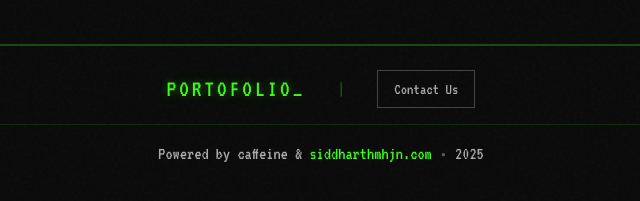
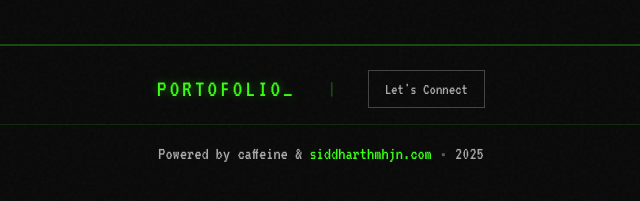
Before and after one commit to code-graha/protofolio, a plain HTML site: page 405.html in a window 1280 px wide. Shown: the part 537-738 px from the top of the page, 319-959 px from the left. Drawn offline with nearby package versions, Linux system fonts and the light colour scheme; animation ran at ten frames a second.

Commit message:
v2.2 - Updated error pages

```diff
--- a/405.html
+++ b/405.html
@@ -17,7 +17,7 @@
     <!-- Header -->
     <header>
       <div class="header-top">
-        <div class="logo">PORTOFOLIO<span class="blink">_</span></div>
+        <div class="logo" id="header-logo"></div>
         <div class="header-status">
           <span class="status-dot"></span>
           <span>SYSTEM ONLINE</span>
@@ -35,9 +35,9 @@
     <!-- Error Content -->
     <div class="error-box-container">
       <div class="error-main-box">
-        <div class="error-code-large">405</div>
-        <div class="error-label">METHOD NOT ALLOWED</div>
-        <p class="error-desc">The request method is not supported for this resource.</p>
+        <div class="error-code-large" id="error-code"></div>
+        <div class="error-label" id="error-label"></div>
+        <p class="error-desc" id="error-desc"></p>
         <div class="error-nav">
           <a href="/">Return Home</a>
           <span class="separator">|</span>
@@ -49,18 +49,43 @@
     <!-- Footer -->
     <footer>
       <div class="footer-main">
-        <span class="footer-logo">PORTOFOLIO<span class="blink">_</span></span>
+        <span class="footer-logo" id="footer-logo"></span>
         <span class="footer-divider">|</span>
-        <a href="https://wa.me/8448455357" target="_blank" class="footer-link">Contact Us</a>
+        <a id="footer-contact" href="#" target="_blank" class="footer-link"></a>
       </div>
       <div class="footer-bottom">
-        <span>Powered by caffeine & <a href="https://siddharthmhjn.com" target="_blank" class="footer-credit-link">siddharthmhjn.com</a></span>
-        <span>2025</span>
+        <span id="footer-powered"></span>
+        <span id="footer-year"></span>
       </div>
     </footer>
 
   </div>
 
+  <script>
+    fetch('/portfolios-data.json')
+      .then(res => res.json())
+      .then(data => {
+        const site = data.site;
+        const contact = data.contact;
+        const error = data.errors['405'];
+
+        // Header
+        document.getElementById('header-logo').innerHTML = site.name.split('_')[0] + '<span class="blink">_</span>';
+        document.title = error.title + ' | ' + site.name;
+
+        // Error content
+        document.getElementById('error-code').textContent = error.code;
+        document.getElementById('error-label').textContent = error.label;
+        document.getElementById('error-desc').textContent = error.description;
+
+        // Footer
+        document.getElementById('footer-logo').innerHTML = site.name.split('_')[0] + '<span class="blink">_</span>';
+        document.getElementById('footer-contact').href = contact.whatsapp;
+        document.getElementById('footer-contact').textContent = contact.label;
+        document.getElementById('footer-powered').innerHTML = site.footerText + ' <a href="' + site.poweredByUrl + '" target="_blank" class="footer-credit-link">' + site.poweredBy + '</a>';
+        document.getElementById('footer-year').textContent = site.year;
+      });
+  </script>
   <script src="script.js"></script>
 </body>
 </html>
--- a/portfolios-data.json
+++ b/portfolios-data.json
@@ -10,6 +10,20 @@
   "contact": {
     "whatsapp": "https://siddharthmhjn.com",
     "label": "Let's Connect"
+  },
+  "errors": {
+    "404": {
+      "title": "PORTOFOLIO_ by siddharthmhjn.com",
+      "code": "404",
+      "label": "PAGE NOT FOUND",
+      "description": "The requested resource could not be located on this server."
+    },
+    "405": {
+      "title": "PORTOFOLIO_ by siddharthmhjn.com",
+      "code": "405",
+      "label": "METHOD NOT ALLOWED",
+      "description": "The request method is not supported for this resource."
+    }
   },
   "stats": [
     "6+ Templates",
```
Also changed, not shown: 404.html (+33 -8 lines).
